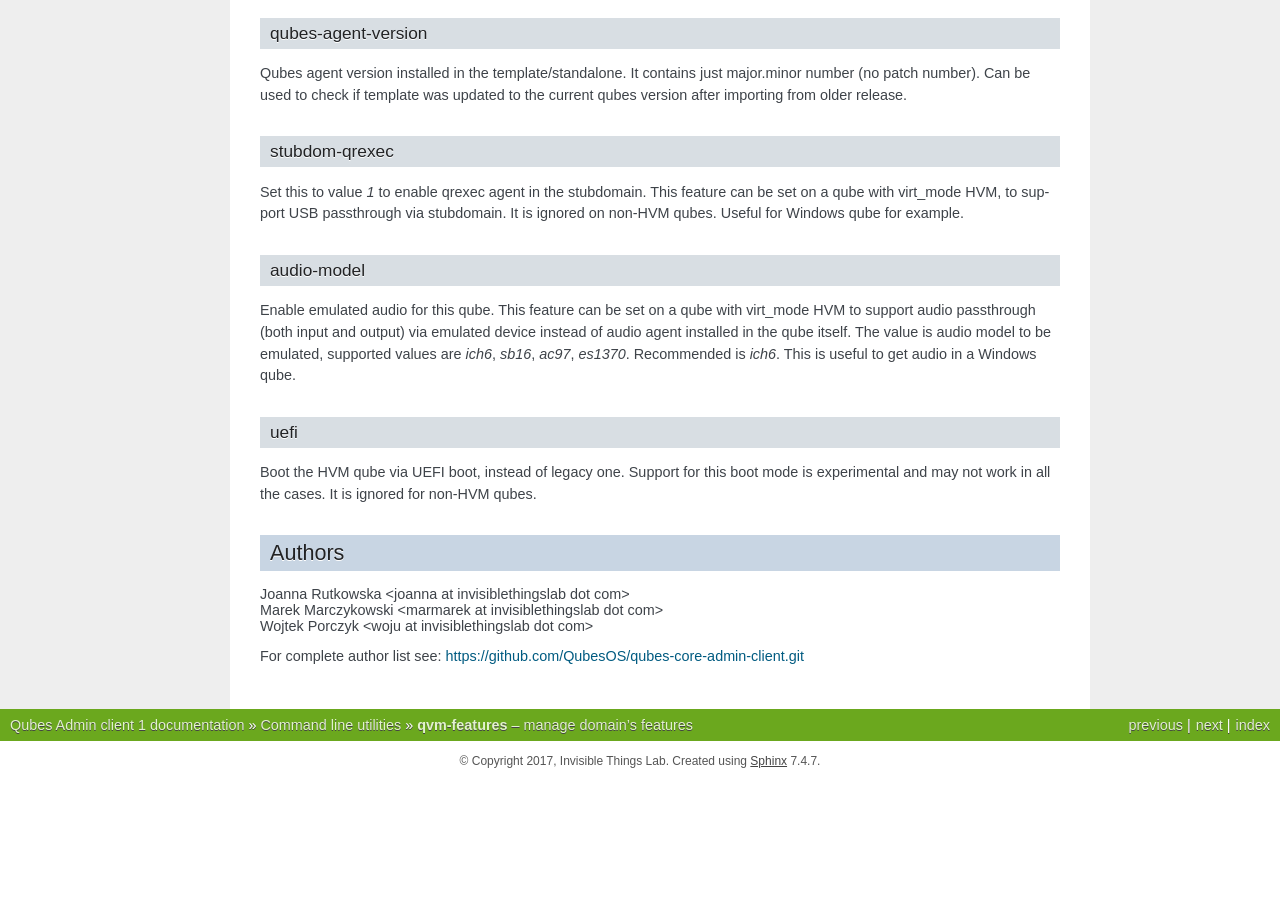
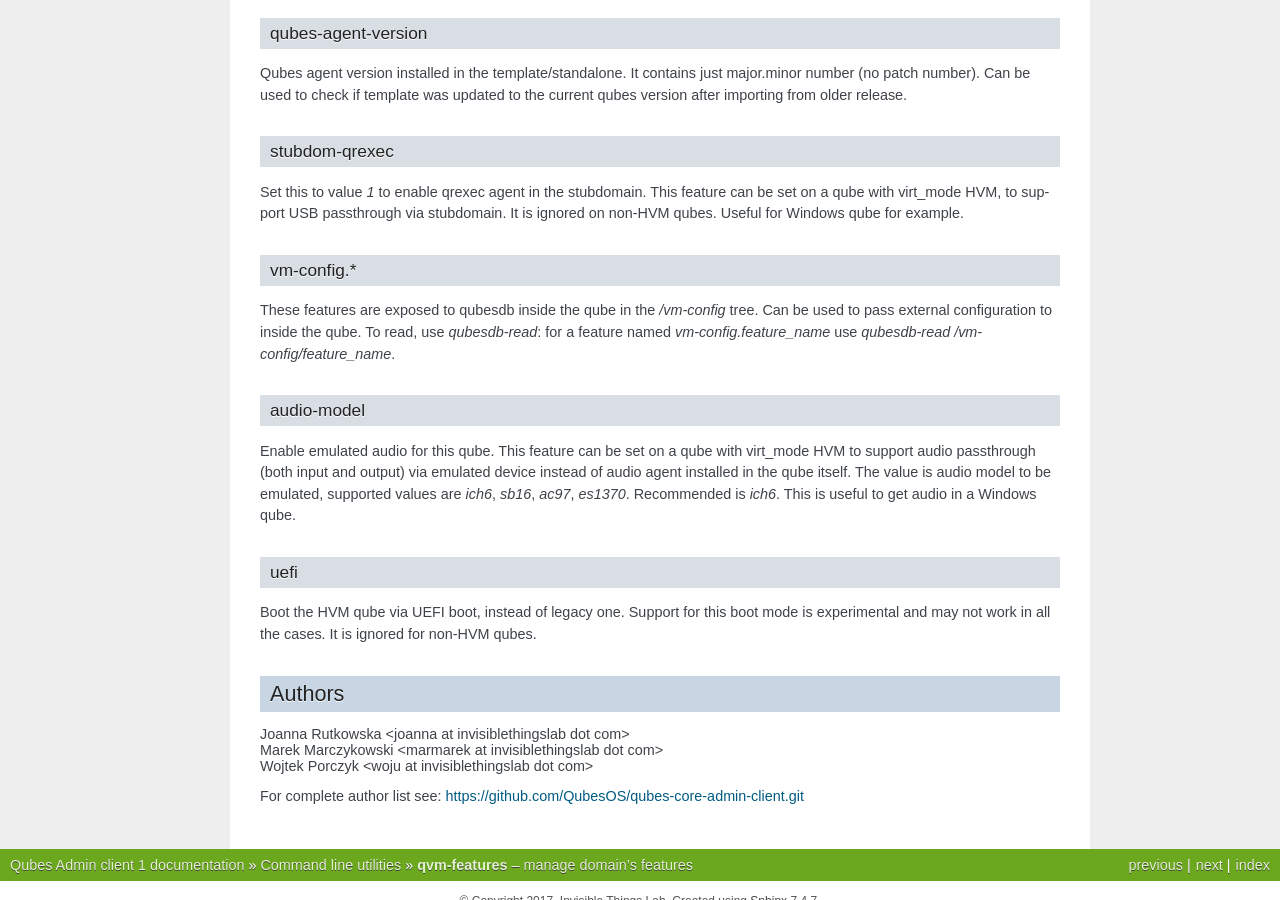
Before and after one commit to QubesOS/qubes-core-admin-client, a Sphinx documentation site: the page built from doc/manpages/qvm-features.rst, in a window 1280 px wide and 900 px high, scrolled down 4470 px. Built offline with Sphinx 7.4.7, drawn with Linux system fonts in a browser that asks for light colours; the version number could not be read and is left out; before the commit the page ends 5251 px from its top, so only the background shows below that.

Commit message:
Add documentation for vm-config features
requires https://github.com/QubesOS/qubes-core-admin/pull/527
references QubesOS/qubes-issues#8138

```diff
--- a/doc/manpages/qvm-features.rst
+++ b/doc/manpages/qvm-features.rst
@@ -284,6 +284,14 @@ Set this to value `1` to enable qrexec agent in the stubdomain. This feature can
 be set on a qube with virt_mode HVM, to support USB passthrough via stubdomain.
 It is ignored on non-HVM qubes. Useful for Windows qube for example.
 
+vm-config.*
+^^^^^^^^^^^
+
+These features are exposed to qubesdb inside the qube in the `/vm-config` tree.
+Can be used to pass external configuration to inside the qube. To read, use
+`qubesdb-read`: for a feature named `vm-config.feature_name` use
+`qubesdb-read /vm-config/feature_name`.
+
 audio-model
 ^^^^^^^^^^^
 
```
